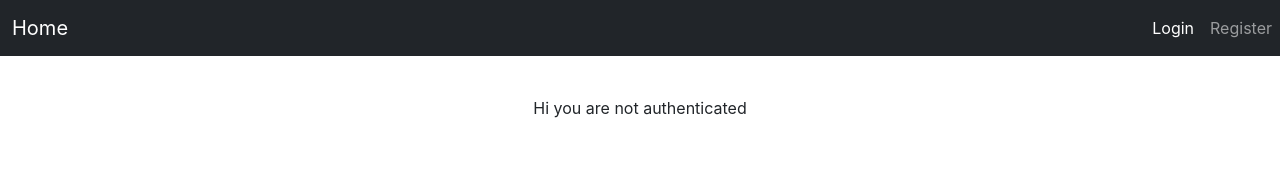
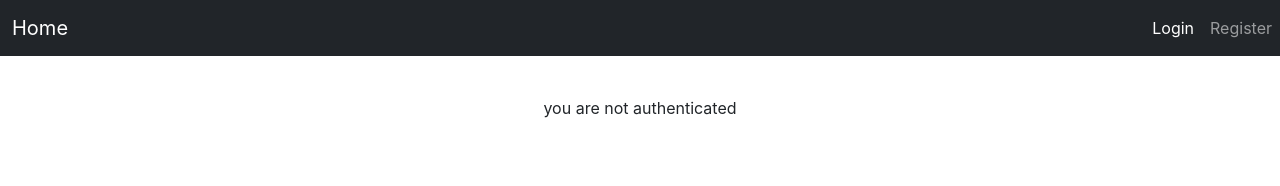
Before and after one commit to pavlicic1marko/webapp-React, a React (Create React App) app: page / in a window 1280 px wide. Shown: the top 186 px of the page. Built offline with nearby package versions, Linux system fonts and the light colour scheme; no server answers.

Commit message:
change text

```diff
--- a/src/pages/Home.tsx
+++ b/src/pages/Home.tsx
@@ -21,7 +21,7 @@ import React, {useEffect, useState} from 'react';
         return(
         <div>
             <form>
-                Hi {name ? 'Hi' + name: 'you are not authenticated'}
+                {name ? 'Hi' + name: 'you are not authenticated'}
             </form>
         </div>
         );
```
